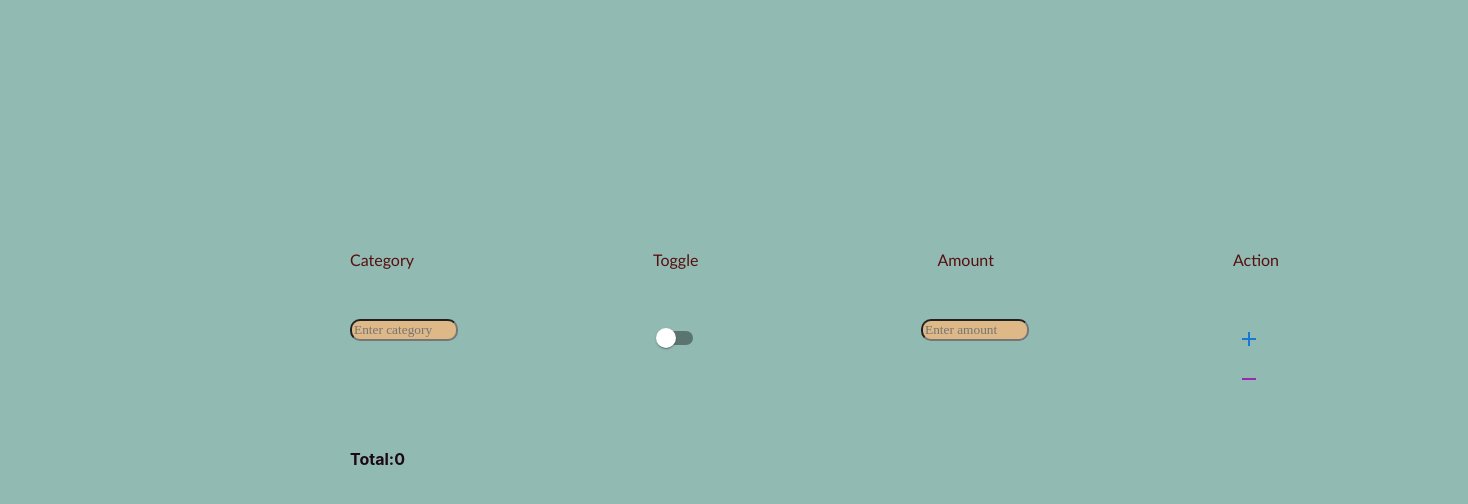
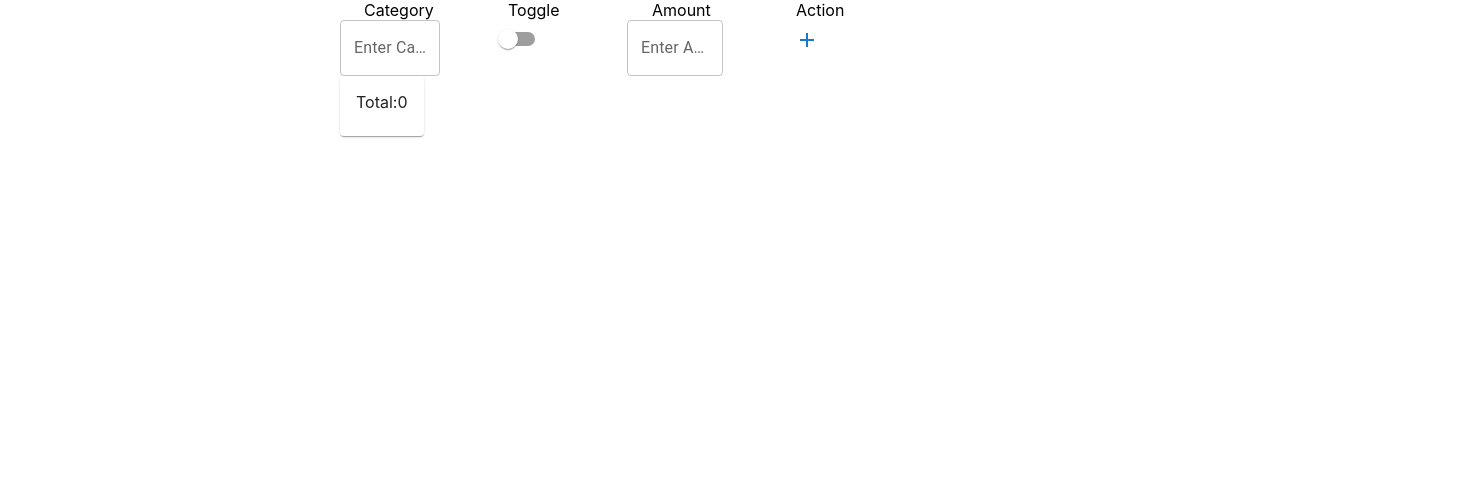
Before and after one commit to DhivyaSelvi24/calculation, a React (Create React App) app: page / in a window 1280 px wide. Shown: the top 504 px of the page, 1468 px wide, since content can reach past the window. Built offline with nearby package versions, Linux system fonts and the light colour scheme.

Commit message:
19/12/2024 UI

```diff
--- a/src/App.css
+++ b/src/App.css
@@ -1,4 +1,4 @@
-
+/*
 body{
   background-color: #91bab3;
   display: block;
@@ -66,3 +66,4 @@ padding-right: 27%;
 font-family: 'Gill Sans', 'Gill Sans MT', Calibri, 'Trebuchet MS', sans-serif;
 
 }
+ */
--- a/src/App.js
+++ b/src/App.js
@@ -1,30 +1,30 @@
 
 import logo from './logo.svg';
 import React, { useEffect, useState } from 'react';
-import { Switch, FormControlLabel, IconButton } from '@mui/material';
+import { Switch, FormControlLabel, IconButton, Container, Grid, TextField, Typography, Card, CardContent } from '@mui/material';
 import AddIcon from '@mui/icons-material/Add';
 import RemoveIcon from '@mui/icons-material/Remove';
 import './App.css';
 
 function App() {
-  const [row, setRow] = useState([{ category: "", Toggle: false, Amount: ""}]);
-  const[total,settotal]=useState(0);
-  useEffect(()=>{
-let totalamnt=0;
-for(let i=0;i<row.length;i++){
-if(row[i].Amount!=0 ){
-  if(row[i].Toggle===true){
-totalamnt+=parseFloat(row[i].Amount);
+  const [row, setRow] = useState([{ category: "", Toggle: false, Amount: "" }]);
+  const [total, settotal] = useState(0);
+  useEffect(() => {
+    let totalamnt = 0;
+    for (let i = 0; i < row.length; i++) {
+      if (row[i].Amount != 0) {
+        if (row[i].Toggle === true) {
+          totalamnt += parseFloat(row[i].Amount);
         }
-  else if(row[i].Toggle===false){
-  totalamnt-=parseFloat(row[i].Amount)
+        else if (row[i].Toggle === false) {
+          totalamnt -= parseFloat(row[i].Amount)
         }
       }
     }
     settotal(totalamnt);
 
 
-  },[row]
+  }, [row]
 
 
   )
@@ -35,16 +35,16 @@ settotal(totalamnt);
 
   }
 
-  function handleinput(e,index){
-    const newrow=[...row];
-    newrow[index][e.target.name]=e.target.value
-    newrow[index].Toggle=e.target.checked
+  function handleinput(e, index) {
+    const newrow = [...row];
+    newrow[index][e.target.name] = e.target.value
+    newrow[index].Toggle = e.target.checked
     setRow(newrow)
   }
-  function handleremove(index){
-    if(row.length>1){
-    const newrow=[...row];
-    newrow.splice(index,1)
+  function handleremove(index) {
+    if (row.length > 1) {
+      const newrow = [...row];
+      newrow.splice(index, 1);
       setRow(newrow)
     }
   }
@@ -53,75 +53,95 @@ settotal(totalamnt);
   return (
 
 
-    <div className="container">
-      <div className='row' >
+    <Container maxWidth="sm">
+      <Grid container spacing={3}>
+        <Grid item xs={3}>
           <div className='column1'>Category</div>
+        </Grid>
+        <Grid item xs={3}>
           <div className='column1'>Toggle</div>
+        </Grid>
+        <Grid item xs={3}>
           <div className='column1'>Amount</div>
+        </Grid>
+        <Grid item xs={3}>
           <div className='column1'>Action</div>
-</div>
+        </Grid>
+
+
+
         {row.map((e, index) => (
-        <div className="row" key={index}>
-          <div className="column">
+<Grid container spacing={8}>
 
-            <input
+          <Grid item xs={3}>
+
+            <TextField id="category" label="Enter Category" variant="outlined" type="text" sx={{ width: 100 }}>
               type="text"
               placeholder="Enter category"
               name="category"
               value={e.category}
-              onChange={(e)=>handleinput(e,index)}
+              onChange={(e) => handleinput(e, index)}
             // Update category
-            />
-          </div>
-          <div className="column" style={{margin:"150px"}}>
+            </TextField>
+          </Grid>
+          <Grid item spacing={3}>
 
             <FormControlLabel className='toggle-cs'
               control={
                 <Switch
                   checked={e.Toggle}
                   value={e.Toggle}
-                  onClick={(e)=>{handleinput(e,index)}}
+                  onClick={(e) => { handleinput(e, index) }}
                 // Handle toggle switch change
                 />
               }
-              label=""
+
             />
-          </div>
-          <div className="column">
+          </Grid>
+          <Grid item xs={3}>
 
-            <input
-              type="number"
+            <TextField id="Amount" label="Enter Amount" variant="outlined" type="number"
+
               placeholder="Enter amount"
               name="Amount"
               value={e.Amount}
-              onChange={(e)=>{handleinput(e,index)}}
+              onChange={(e) => { handleinput(e, index) }}>
             // Update amount
-            />
-          </div>
-          <div className="column" style={{margin:"150px"}}>
-            {index==0?(
+            </TextField>
+          </Grid>
+          <Grid item xs={2}>
+
+            {index == 0 ? (
               <div className="action-buttons">
                 <IconButton color="primary" onClick={handleChange}>
                   <AddIcon />
-              </IconButton>
-              <IconButton color="secondary" onClick={()=>handleremove(index)}>
+                </IconButton> </div>) : (
+              <IconButton color="secondary" onClick={() => handleremove(index)}>
                 <RemoveIcon />
               </IconButton>
-            </div>
 
 
-          ):null}
 
-          </div>
-        </div>
+            )}
+          </Grid>
 
-      ))}
-<div className="row">
+
+          </Grid>
+
+        ))
+        }
+        <Card>
+          <CardContent>
+
             <div className="column">Total:{total}
             </div>
+          </CardContent>
 
-</div>
-    </div>
+
+        </Card>
+
+      </Grid>
+    </Container >
   );
 }
 
```
Lines whose indentation alone changed are shown as unchanged.
